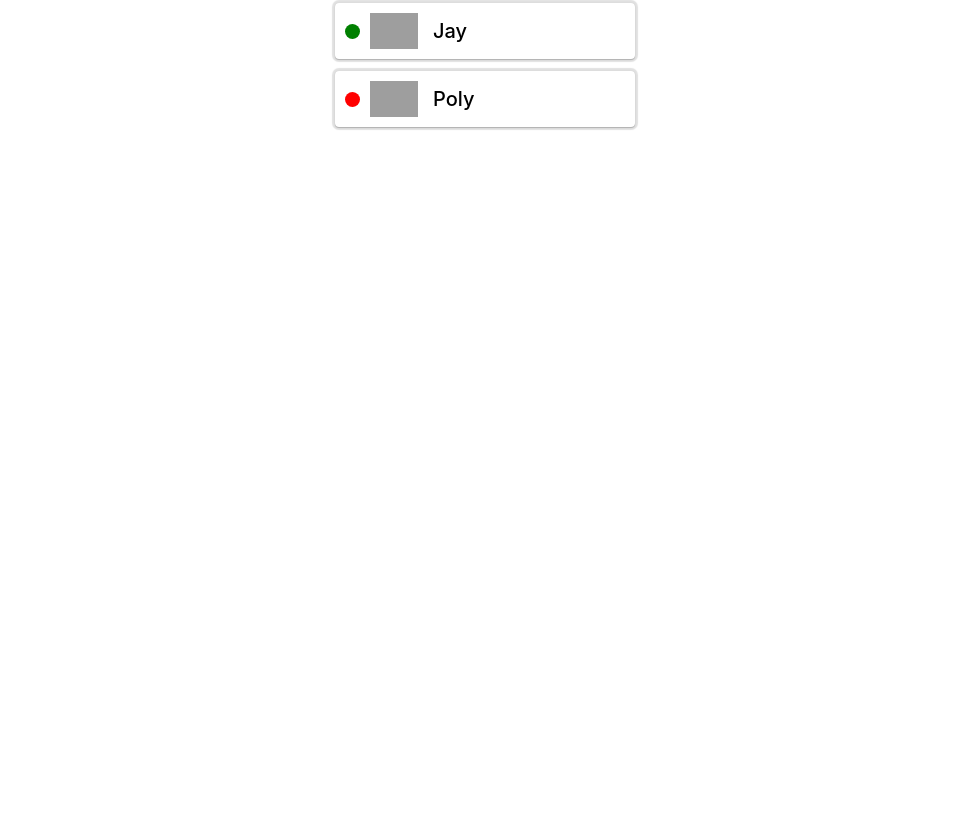
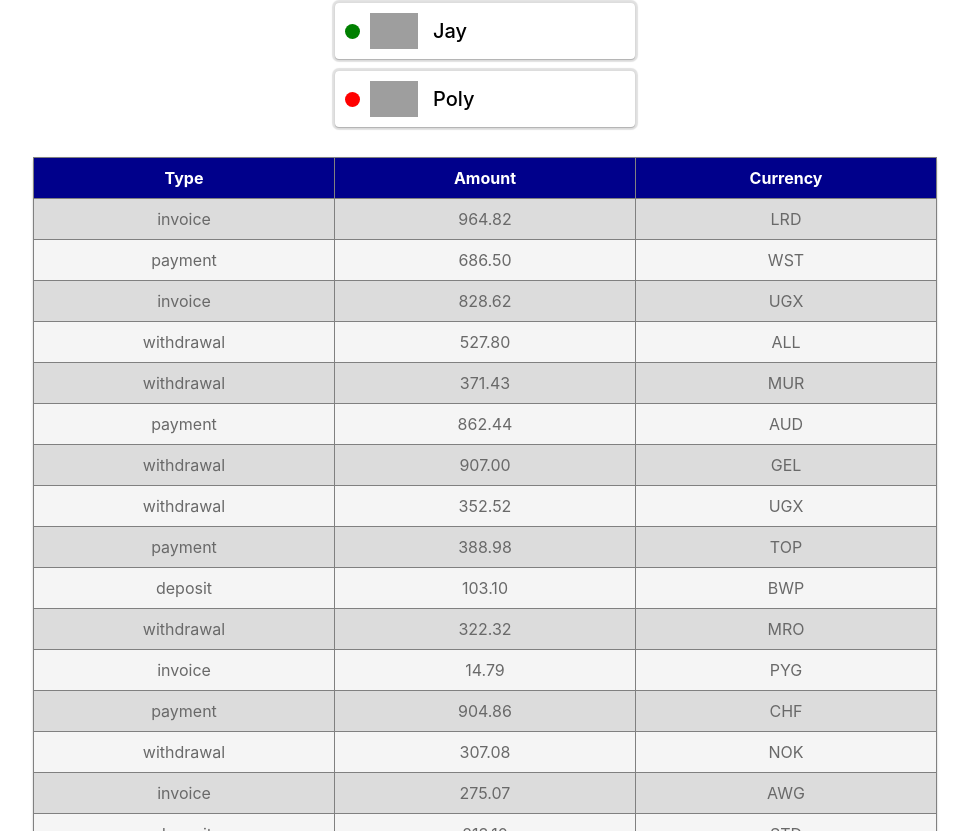
Before and after one commit to zoria93/goit-react-hw-01-components, a React (Create React App) app: page / in a window 1280 px wide. Shown: the part 1029-1860 px from the top of the page, without its empty margins (155-1124 px from the left). Before the commit the page ends 1186 px from the top, so only its background shows below. Built offline with nearby package versions, Linux system fonts and the light colour scheme; grey boxes are pictures that could not be loaded.

Commit message:
add table

```diff
--- a/src/components/App.jsx
+++ b/src/components/App.jsx
@@ -1,9 +1,11 @@
 import { Profile } from 'components/Profile/Profile';
 import { Statistics } from 'components/Statistics/Statistics';
 import { FriendList } from 'components/FriendList/FriendList';
+import { TransactionHistory } from 'components/TransactionHistory/TransactionHistory';
 import user from 'path/to/user.json';
 import data from 'path/to/data.json';
 import friends from 'path/to/friends.json';
+import transactions from 'path/to/transactions.json';
 export const App = () => {
   return (
     <div>
@@ -17,6 +19,7 @@ export const App = () => {
       <Statistics title="Upload stats" stats={data} />
       <Statistics stats={data} />
       <FriendList friends={friends} />
+      <TransactionHistory items={transactions} />;
     </div>
   );
 };
--- a/src/components/TransactionHistory/TransactionHistory.jsx
+++ b/src/components/TransactionHistory/TransactionHistory.jsx
@@ -0,0 +1,43 @@
+import PropTypes from 'prop-types';
+import {
+  Table,
+  TableHead,
+  TableData,
+  TableRow,
+} from 'components/TransactionHistory/TransactionHistory.styled';
+export const TransactionHistory = ({ items }) => {
+  return (
+    <Table>
+      <thead>
+        <tr>
+          <TableHead>Type</TableHead>
+          <TableHead>Amount</TableHead>
+          <TableHead>Currency</TableHead>
+        </tr>
+      </thead>
+
+      <tbody>
+        {items.map(item => {
+          return (
+            <TableRow key={item.id}>
+              <TableData>{item.type}</TableData>
+              <TableData>{item.amount}</TableData>
+              <TableData>{item.currency}</TableData>
+            </TableRow>
+          );
+        })}
+      </tbody>
+    </Table>
+  );
+};
+
+TransactionHistory.propTypes = {
+  items: PropTypes.arrayOf(
+    PropTypes.shape({
+      id: PropTypes.string.isRequired,
+      type: PropTypes.string.isRequired,
+      amount: PropTypes.string.isRequired,
+      currency: PropTypes.string.isRequired,
+    })
+  ),
+};
--- a/src/components/TransactionHistory/TransactionHistory.styled.js
+++ b/src/components/TransactionHistory/TransactionHistory.styled.js
@@ -1 +1,38 @@
-// import styled from 'styled-components';
+import styled from 'styled-components';
+
+export const Table = styled.table`
+  margin-left: auto;
+  margin-right: auto;
+  text-align: center;
+  border-collapse: collapse;
+  border-radius: 4px;
+  box-shadow: rgb(0 0 0 / 12%) 0px 1px 3px, rgb(0 0 0 / 14%) 0px 1px 1px,
+    rgb(0 0 0 / 20%) 0px 2px 1px;
+`;
+
+export const TableHead = styled.th`
+  padding: 0;
+  padding-top: 10px;
+  padding-bottom: 10px;
+  width: 300px;
+  color: white;
+  background-color: darkblue;
+  border: 1px solid gray;
+`;
+
+export const TableData = styled.td`
+  padding: 0;
+  padding-top: 10px;
+  padding-bottom: 10px;
+  color: dimgrey;
+  border: 1px solid gray;
+`;
+
+export const TableRow = styled.tr`
+  &:nth-child(odd) {
+    background-color: gainsboro;
+  }
+  &:nth-child(even) {
+    background-color: whitesmoke;
+  }
+`;
```
Also changed, not shown: src/components/FriendList/FriendList.jsx (+12 -0 lines), src/components/FriendListItem/FriendListItem.jsx (+7 -0 lines), src/components/Profile/Profile.jsx (+13 -0 lines), src/components/Statistics/Statistics.jsx (+12 -0 lines), src/path/to/transactions.json (line endings or trailing spaces).
